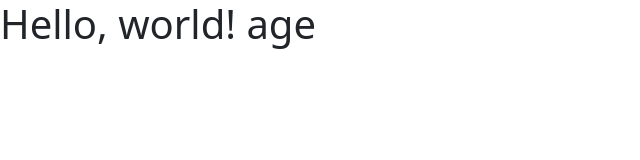
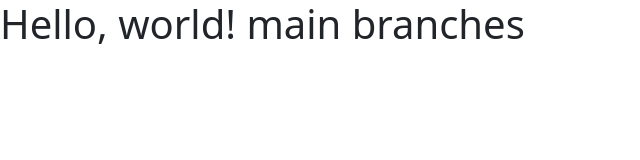
Before and after one commit to 0xMDIV/Learning, a plain HTML site: page index.html in a window 1280 px wide. Shown: the whole page, without its empty margins (0-640 px from the left). Drawn offline with nearby package versions, Linux system fonts and the light colour scheme.

Commit message:
Change text to Main branch

```diff
--- a/index.html
+++ b/index.html
@@ -7,7 +7,7 @@
     <link href="https://cdn.jsdelivr.net/npm/bootstrap@5.2.0/dist/css/bootstrap.min.css" rel="stylesheet" integrity="sha384-gH2yIJqKdNHPEq0n4Mqa/HGKIhSkIHeL5AyhkYV8i59U5AR6csBvApHHNl/vI1Bx" crossorigin="anonymous">
   </head>
   <body>
-    <h1>Hello, world! age</h1>
+    <h1>Hello, world! main branches</h1>
     <script src="https://cdn.jsdelivr.net/npm/@popperjs/core@2.11.5/dist/umd/popper.min.js" integrity="sha384-Xe+8cL9oJa6tN/veChSP7q+mnSPaj5Bcu9mPX5F5xIGE0DVittaqT5lorf0EI7Vk" crossorigin="anonymous"></script>
 <script src="https://cdn.jsdelivr.net/npm/bootstrap@5.2.0/dist/js/bootstrap.min.js" integrity="sha384-ODmDIVzN+pFdexxHEHFBQH3/9/vQ9uori45z4JjnFsRydbmQbmL5t1tQ0culUzyK" crossorigin="anonymous"></script>
 <script src="./main.js"></script>
```
